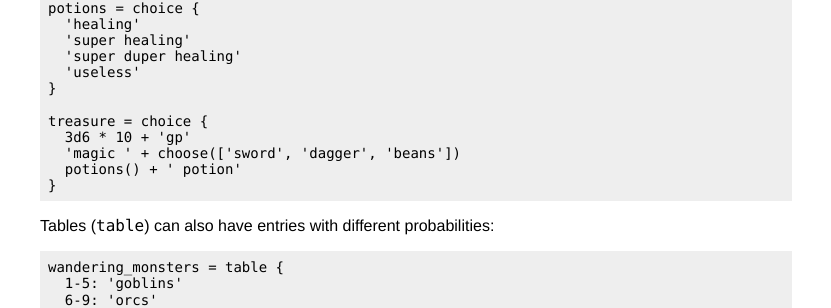
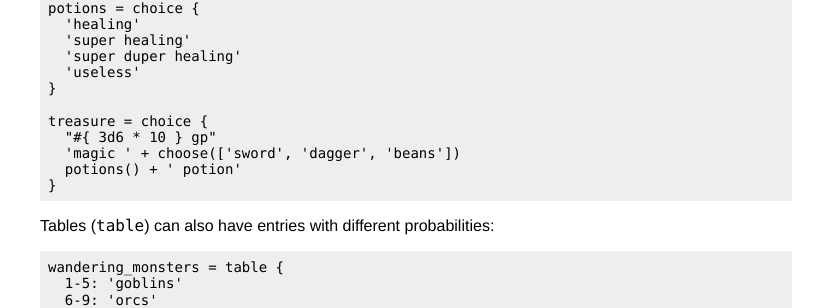
Before and after one commit to Tablescript/tablescript.github.io, a Jekyll site: the page built from docs/index.md, in a window 1280 px wide. Shown: the part 1259-1567 px from the top of the page, without its empty margins (224-1055 px from the left). Built offline with Jekyll 4.4.1, drawn with Linux system fonts in a browser that asks for light colours; nearby versions of some CDN libraries.

Commit message:
Change example type

```diff
--- a/docs/index.md
+++ b/docs/index.md
@@ -60,7 +60,7 @@ potions = choice {
 }
 
 treasure = choice {
-  3d6 * 10 + 'gp'
+  "#{ 3d6 * 10 } gp"
   'magic ' + choose(['sword', 'dagger', 'beans'])
   potions() + ' potion'
 }
```
